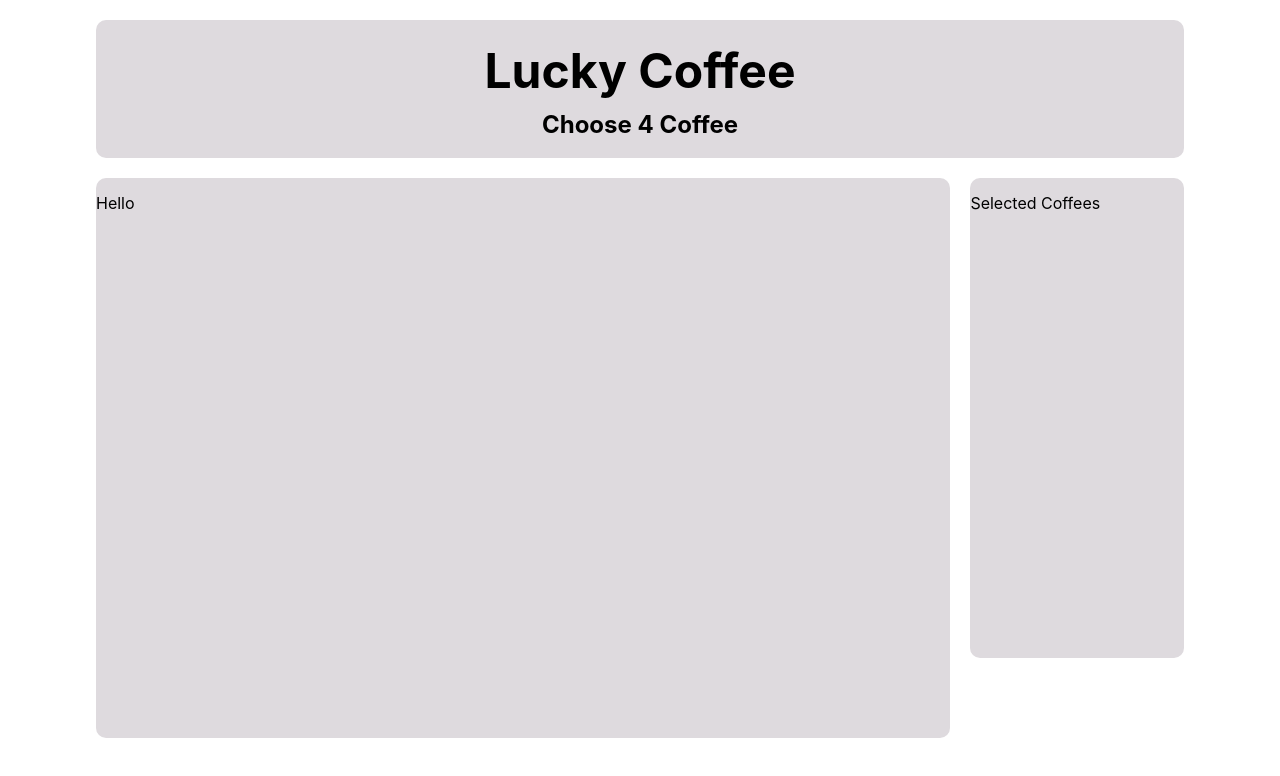
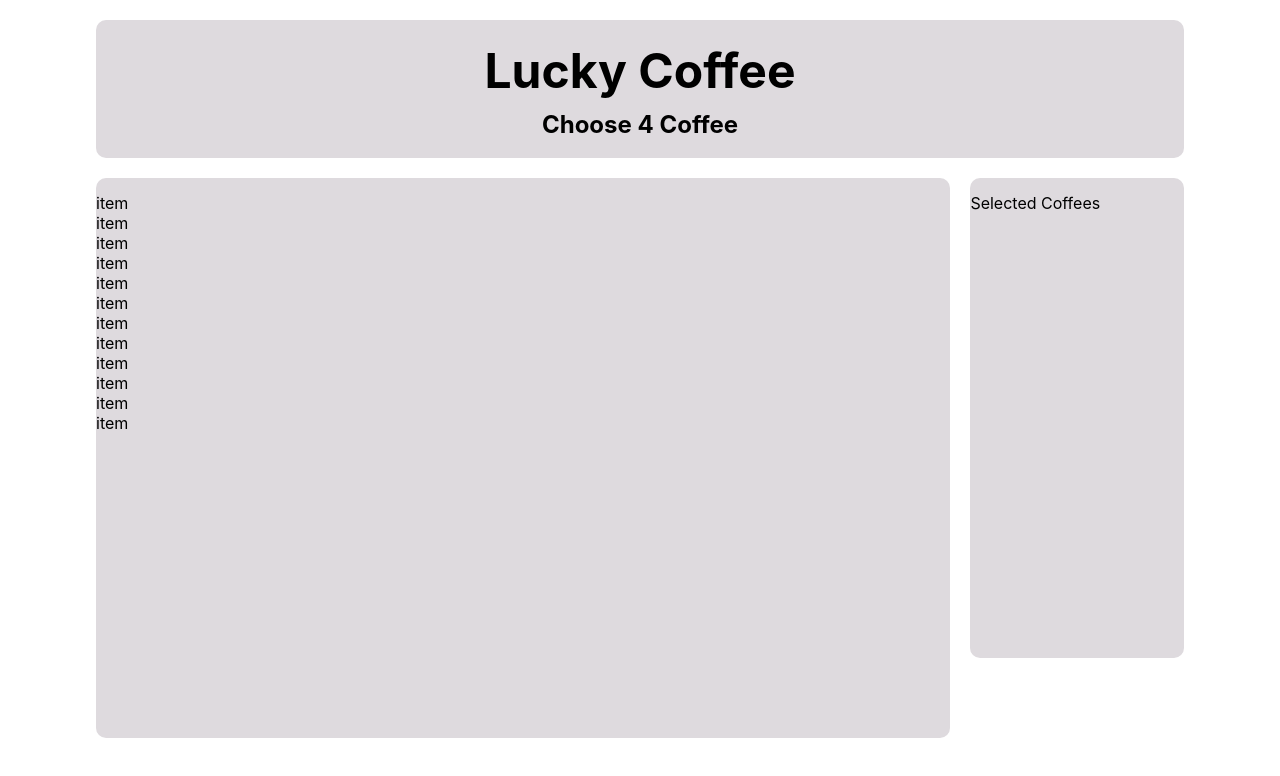
Before and after one commit to prokashpul/Lucky-coffee-choise, a React (Create React App) app: page / in a window 1280 px wide. Shown: the top 776 px of the page. Built offline with nearby package versions, Linux system fonts and the light colour scheme.

Commit message:
jsone data load to useState and useEffect and use map

```diff
--- a/src/components/Coffeeitems/Coffeeitems.js
+++ b/src/components/Coffeeitems/Coffeeitems.js
@@ -0,0 +1,7 @@
+import React from "react";
+import "./Coffeeitems.css";
+const Coffeeitems = (props) => {
+  return <div>item</div>;
+};
+
+export default Coffeeitems;
--- a/src/components/Shop/Shop.js
+++ b/src/components/Shop/Shop.js
@@ -1,9 +1,21 @@
-import React from "react";
+import React, { useEffect, useState } from "react";
+import Coffeeitems from "../Coffeeitems/Coffeeitems";
 import "./Shop.css";
 const Shop = () => {
+  // useState and useEffect use and data load
+  const [coffeeItems, setCoffeItems] = useState([]);
+  useEffect(() => {
+    fetch("coffeedata.json")
+      .then((res) => res.json())
+      .then((data) => setCoffeItems(data));
+  }, []);
   return (
     <section className="shop">
-      <div className="coffee-items">Hello</div>
+      <div className="coffee-items">
+        {coffeeItems?.map((coffee) => (
+          <Coffeeitems></Coffeeitems>
+        ))}
+      </div>
       <div className="cart-details">Selected Coffees</div>
     </section>
   );
```
